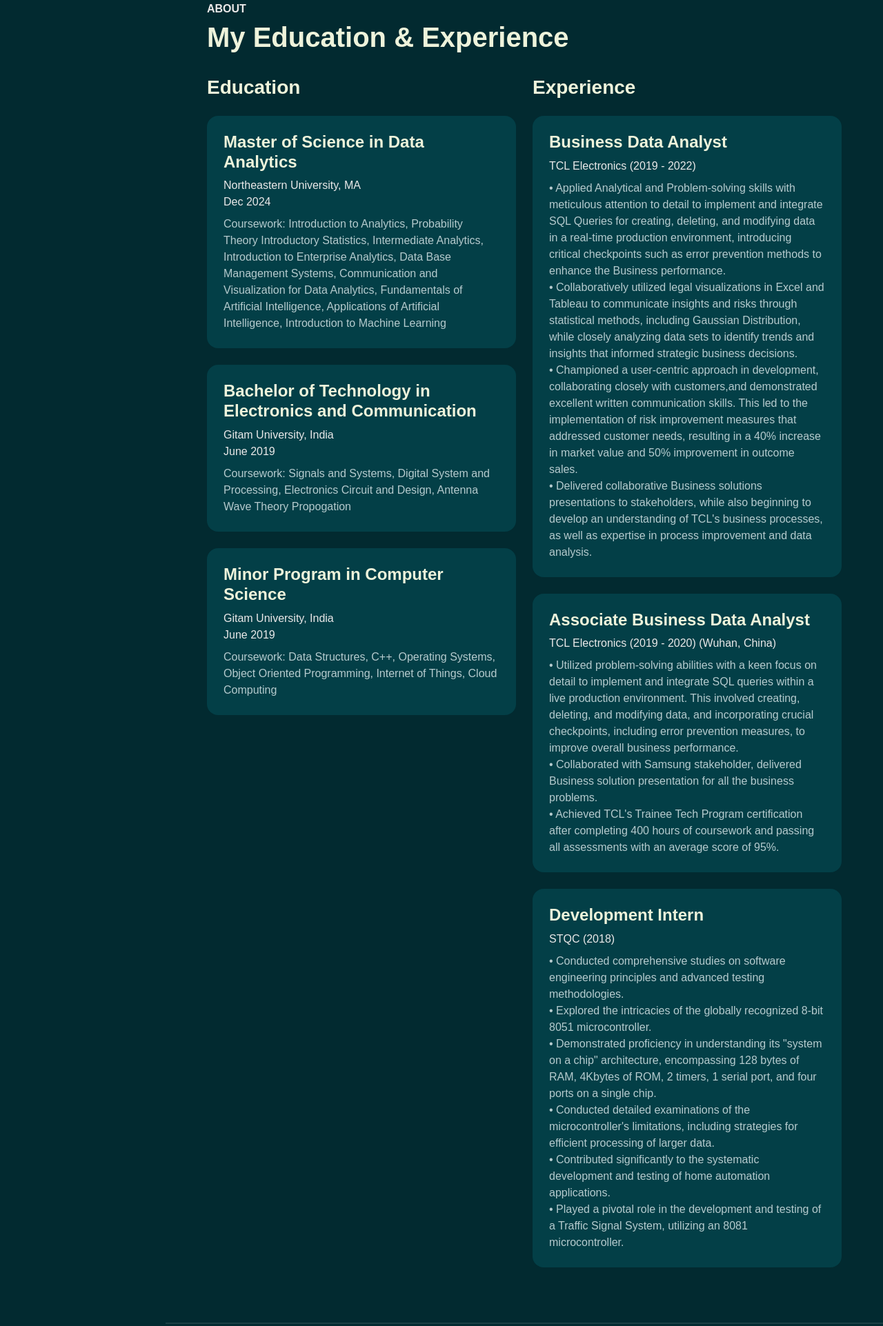
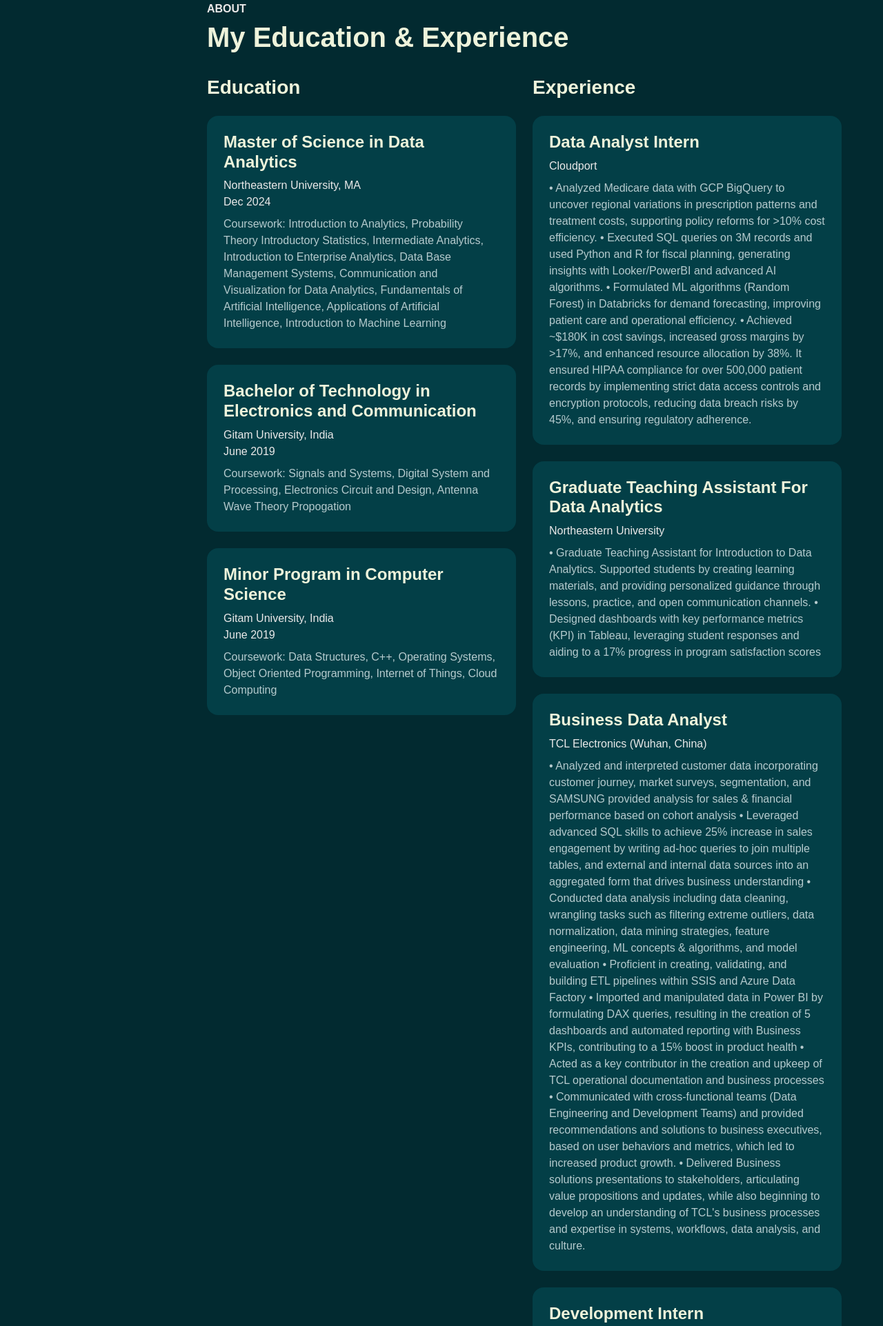
Before and after one commit to KalyanKumarBhogi/KalyanKumarBhogi.github.io, a plain HTML site: page index.html in a window 1280 px wide. Shown: the part 877-2800 px from the top of the page at 69% size. Drawn offline with Linux system fonts and the light colour scheme; a web font is replaced by a local one.

Commit message:
Update index.html
Included Cloudport Experience and Updated Resume

```diff
--- a/index.html
+++ b/index.html
@@ -77,11 +77,11 @@
                     <div class="col-lg-10">
                         <h1 class="display-4 fw-bold" data-aos="fade-up">I am Kalyan Kumar Bhogi</h1>
                         <p class="lead mt-2 mb-4" data-aos="fade-up" data-aos-delay="300">I'm a Graduate Student @ Northeastern University, Boston. </p>
-                        <p class="lead mt-2 mb-4" data-aos="fade-up" data-aos-delay="300">In constant pursuit of learning and exploring data driven technologies and solving real world problems that leverage cutting-edge insights and innovation.</p>
+                        <p class="lead mt-2 mb-4" data-aos="fade-up" data-aos-delay="300">In constant pursuit of learning and exploring data-driven technologies and solving real world problems that leverage cutting-edge insights and innovation.</p>
                         <div data-aos="fade-up" data-aos-delay="600">
                             <a href="#blog" class="btn btn-brand me-3">Explore My Work</a>
-                            <a href="https://drive.google.com/file/d/1IzT-lbSwaSuA4k08hMvY9kolazzCcIDy/view?usp=drive_link" class="btn btn-brand me-3">Resume</a>
-                            <a href="#" class="link-custom">Email: bhogi.k@northeastern.edu </a>
+                            <a href="https://drive.google.com/file/d/1rqe2VLlCwkrbcBLLvgwctN5iltOpFNz3/view?usp=sharing" class="btn btn-brand me-3">Resume</a>
+                            <a href="#" class="link-custom">Email: kalyankumarbhogi@gmail.com </a>
                         </div>
                     </div>
                 </div>
@@ -146,23 +146,41 @@
                         <div class="row gy-4">
                             <div class="col-12" data-aos="fade-up" data-aos-delay="600">
                                 <div class="bg-base p-4 rounded-4 shadow-effect">
-                                    <h4>Business Data Analyst</h4>
-                                    <p class="text-brand mb-2">TCL Electronics (2019 - 2022)</p>
-                                    <p class="mb-0">•	Applied Analytical and Problem-solving skills with meticulous attention to detail to implement and integrate SQL Queries for creating, deleting, and modifying data in a real-time production environment, introducing critical checkpoints such as error prevention methods to enhance the Business performance. <br>
-                                        •    Collaboratively utilized legal visualizations in Excel and Tableau to communicate insights and risks through statistical methods, including Gaussian Distribution, while closely analyzing data sets to identify trends and insights that informed strategic business decisions. <br>
-                                        •    Championed a user-centric approach in development, collaborating closely with customers,and demonstrated excellent written communication skills. This led to the implementation of risk improvement measures that addressed customer needs, resulting in a 40% increase in market value and 50% improvement in outcome sales. <br>
-                                        •    Delivered collaborative Business solutions presentations to stakeholders, while also beginning to develop an understanding of TCL's business processes, as well as expertise in process improvement and data analysis.
+                                    <h4>Data Analyst Intern</h4>
+                                    <p class="text-brand mb-2">Cloudport </p>
+                                    <p class="mb-0">• Analyzed Medicare data with GCP BigQuery to uncover regional variations in prescription patterns and treatment costs, supporting policy reforms for >10% cost efficiency.
+                                        • Executed SQL queries on 3M records and used Python and R for fiscal planning, generating insights with Looker/PowerBI and advanced AI algorithms.
+                                        • Formulated ML algorithms (Random Forest) in Databricks for demand forecasting, improving patient care and operational efficiency.
+                                        • Achieved ~$180K in cost savings, increased gross margins by >17%, and enhanced resource allocation by 38%. It ensured HIPAA compliance for over 500,000 patient records by implementing strict data access controls and encryption protocols, reducing data breach risks by 45%, and ensuring regulatory adherence.
+
                                         </p>
                                 </div>
                             </div>
 
                             <div class="col-12" data-aos="fade-up" data-aos-delay="600">
                                 <div class="bg-base p-4 rounded-4 shadow-effect">
-                                    <h4>Associate Business Data Analyst </h4>
-                                    <p class="text-brand mb-2">TCL Electronics (2019 - 2020) (Wuhan, China)</p>
-                                    <p class="mb-0">•	Utilized problem-solving abilities with a keen focus on detail to implement and integrate SQL queries within a live production environment. This involved creating, deleting, and modifying data, and incorporating crucial checkpoints, including error prevention measures, to improve overall business performance.<br>
-                                        •	Collaborated with Samsung stakeholder, delivered Business solution presentation for all the business problems.<br>
-                                        •	Achieved TCL's Trainee Tech Program certification after completing 400 hours of coursework and passing all assessments with an average score of 95%.
+                                    <h4>Graduate Teaching Assistant For Data Analytics</h4>
+                                    <p class="text-brand mb-2">Northeastern University </p>
+                                    <p class="mb-0">• Graduate Teaching Assistant for Introduction to Data Analytics. Supported students by creating learning materials, and providing personalized guidance through lessons, practice, and open communication channels.
+                                        • Designed dashboards with key performance metrics (KPI) in Tableau, leveraging student responses and aiding to a 17% progress in program satisfaction scores
+
+                                        </p>
+                                </div>
+                            </div>
+
+                            <div class="col-12" data-aos="fade-up" data-aos-delay="600">
+                                <div class="bg-base p-4 rounded-4 shadow-effect">
+                                    <h4>Business Data Analyst</h4>
+                                    <p class="text-brand mb-2">TCL Electronics (Wuhan, China)</p>
+                                    <p class="mb-0">• Analyzed and interpreted customer data incorporating customer journey, market surveys, segmentation, and SAMSUNG provided analysis for sales & financial performance based on cohort analysis
+                                        • Leveraged advanced SQL skills to achieve 25% increase in sales engagement by writing ad-hoc queries to join multiple tables, and external and internal data sources into an aggregated form that drives business understanding
+                                        • Conducted data analysis including data cleaning, wrangling tasks such as filtering extreme outliers, data normalization, data mining strategies, feature engineering, ML concepts & algorithms, and model evaluation
+                                        • Proficient in creating, validating, and building ETL pipelines within SSIS and Azure Data Factory
+                                        • Imported and manipulated data in Power BI by formulating DAX queries, resulting in the creation of 5 dashboards and automated reporting with Business KPIs, contributing to a 15% boost in product health
+                                        • Acted as a key contributor in the creation and upkeep of TCL operational documentation and business processes
+                                        • Communicated with cross-functional teams (Data Engineering and Development Teams) and provided recommendations and solutions to business executives, based on user behaviors and metrics, which led to increased product growth.
+                                        • Delivered Business solutions presentations to stakeholders, articulating value propositions and updates, while also beginning to develop an understanding of TCL's business processes and expertise in systems, workflows, data analysis, and culture.
+
                                         </p>
                                 </div>
                             </div>
@@ -170,18 +188,16 @@
                             <div class="col-12" data-aos="fade-up" data-aos-delay="600">
                                 <div class="bg-base p-4 rounded-4 shadow-effect">
                                     <h4>Development Intern</h4>
-                                    <p class="text-brand mb-2">STQC (2018)</p>
+                                    <p class="text-brand mb-2">STQC IT Center</p>
                                     <p class="mb-0">•  Conducted comprehensive studies on software engineering principles and advanced testing methodologies. <br>
                                         •  Explored the intricacies of the globally recognized 8-bit 8051 microcontroller. <br>
                                         •  Demonstrated proficiency in understanding its "system on a chip" architecture, encompassing 128 bytes of RAM, 4Kbytes of ROM, 2 timers, 1 serial port, and four ports on a single chip. <br>
                                         •  Conducted detailed examinations of the microcontroller's limitations, including strategies for efficient processing of larger data. <br>
                                         •  Contributed significantly to the systematic development and testing of home automation applications. <br>
-                                        •  Played a pivotal role in the development and testing of a Traffic Signal System, utilizing an 8081 microcontroller.
+                                        •  Played a pivotal role in developing and testing a Traffic Signal System, utilizing an 8081 microcontroller.
                                         </p>
                                 </div>
                             </div>
-
-
 
                         </div>
 
```
